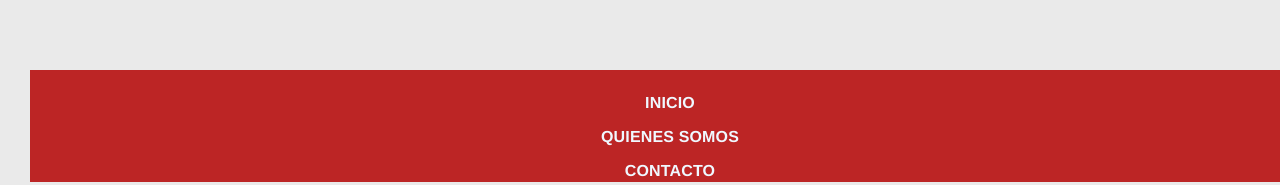
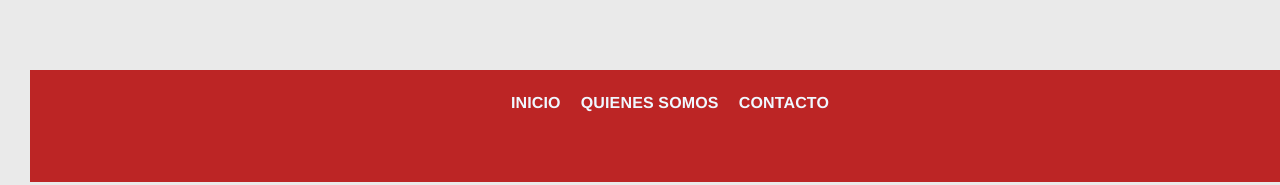
Before and after one commit to ProManitas/ProManitasClient, a React (Create React App) app: page /home in a window 1280 px wide. Shown: the part 1165-1350 px from the top of the page. Built offline with nearby package versions, Linux system fonts and the light colour scheme; no server answers.

Commit message:
cambios en css footer

```diff
--- a/src/Components/Footer/FooterForm/FooterForm.js
+++ b/src/Components/Footer/FooterForm/FooterForm.js
@@ -2,6 +2,7 @@ import React, {useState} from "react";
 
 import {Formik, Field} from "formik";
 import "./FooterForm.css";
+import { Link } from "@mui/material";
 
 const FooterForm =()=>{
     const[formularioEnviado,cambiarFormularioEnviado]= useState(false);
@@ -60,8 +61,10 @@ return(
                     <Field className="input" name="mensaje" as="textarea" placeholder="Mensaje" />
 
                 </div>
+                <Link href="/construction">
                 <button className="button" type="submit">Enviar</button>
                 {formularioEnviado && <p className="exito">Mensaje enviado con exito!</p>}
+                 </Link>
             </form>
         )}
     </Formik>
--- a/src/Components/Footer/FooterStyle.css
+++ b/src/Components/Footer/FooterStyle.css
@@ -17,6 +17,8 @@
     width: 100%;
     height: 14%;
     text-decoration: none;
+    display: flex ;
+    justify-content: center;
 }
 .a{
      display:flex, none;
```
